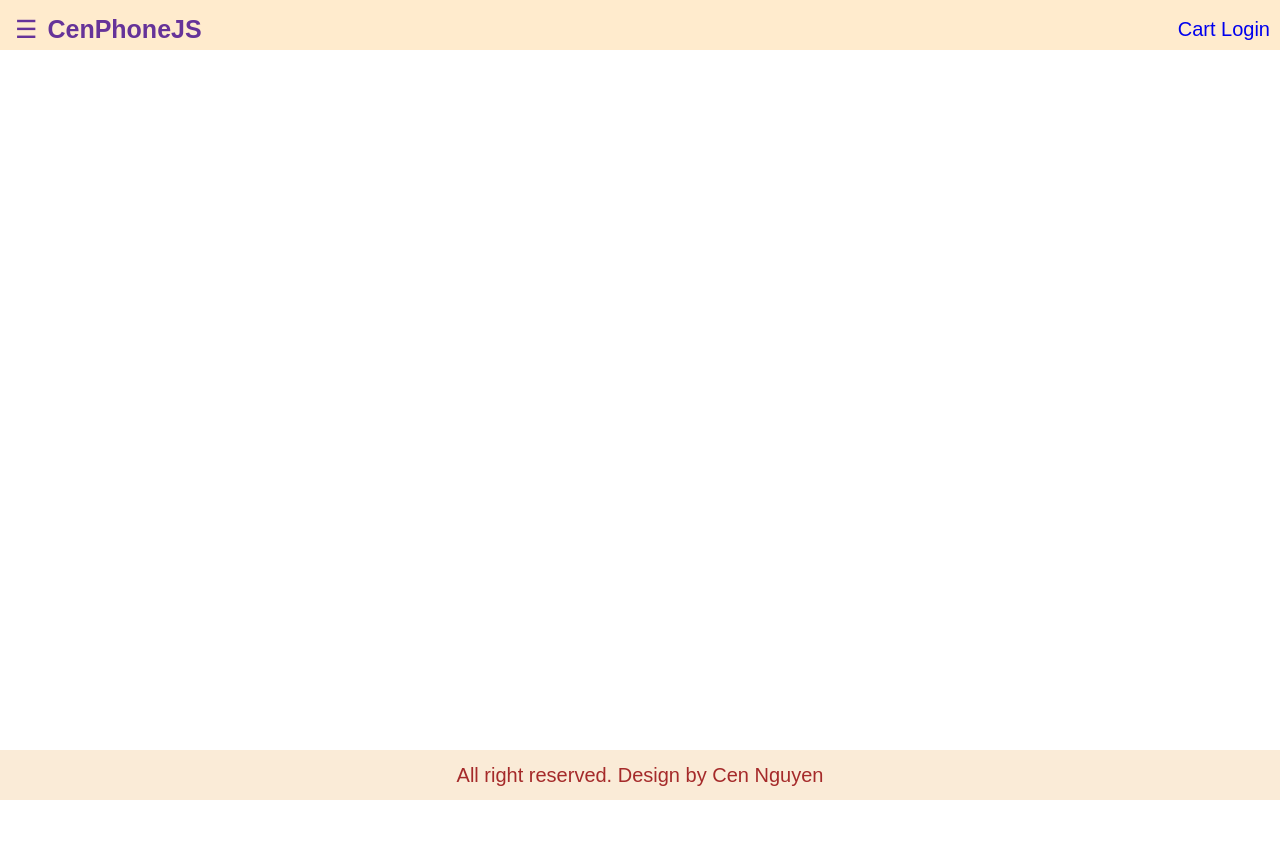
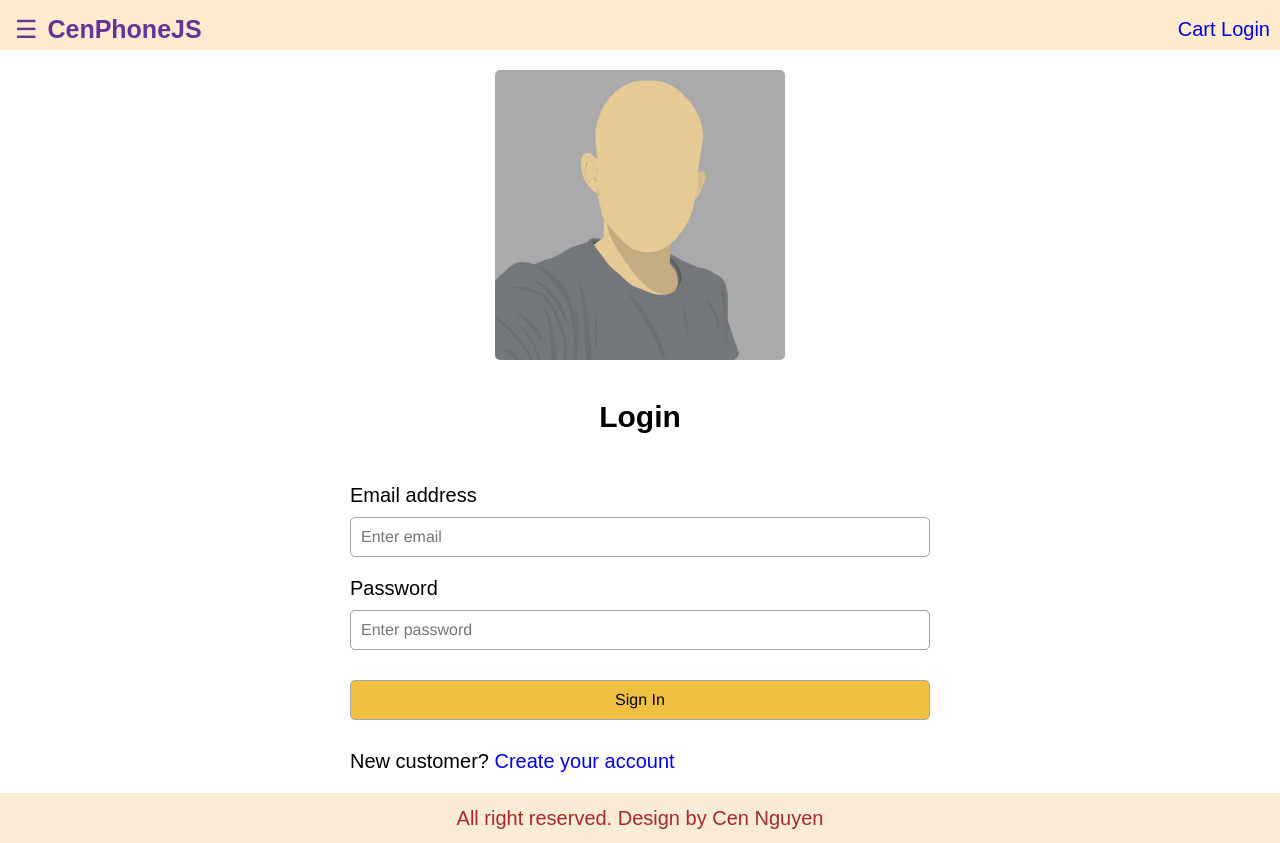
Before and after one commit to cennguyen/phonejs, a React (Create React App) app in the folder frontend/: page /signin in a window 1280 px wide. Before the commit the page ends 800 px from the top, so only its background shows below. Built offline with nearby package versions, Linux system fonts and the light colour scheme.

Commit message:
update login screen

```diff
--- a/frontend/src/App.js
+++ b/frontend/src/App.js
@@ -4,6 +4,7 @@ import ProductScreen from "./screens/ProductScreen";
 import HomeScreen from "./screens/HomeScreen";
 import CartScreen from "./screens/CartScreen";
 import { useSelector } from "react-redux";
+import SigninScreen from "./screens/SigninScreen";
 function App() {
   const openMenu = () => {
     document.querySelector(".sidebar").classList.add("open");
@@ -30,7 +31,7 @@ function App() {
             {cartItems.length > 0 && (
               <span className="badge">{cartItems.length}</span>
             )}
-            <Link to="/login"> Login</Link>
+            <Link to="/signin"> Login</Link>
           </div>
         </header>
         <aside className="sidebar">
@@ -89,6 +90,7 @@ function App() {
         <main>
           <Route path="/cart/:id?" component={CartScreen} />
           <Route path="/products/:id" component={ProductScreen} />
+          <Route path="/signin" component={SigninScreen} />
           <Route path="/" component={HomeScreen} exact />
         </main>
         <footer className="row center">
--- a/frontend/src/index.css
+++ b/frontend/src/index.css
@@ -145,6 +145,13 @@ img.medium {
 img.large {
   width: 100%;
 }
+img.signin{
+  max-width: 29rem;
+  width: 100%;
+ display: block;
+ margin-left: auto;
+ margin-right: auto;
+}
 /*CARD*/
 .card {
   border: 0.1rem #c0c0c0 solid;
@@ -224,3 +231,22 @@ img.large {
   color: #a02020;
   background-color: #ffe0e0e0;
 }
+
+/* Form */
+.form {
+  max-width: 60rem;
+  margin: 0 auto;
+}
+.form > div {
+  display: flex;
+  flex-direction: column;
+  margin: 1rem;
+}
+.form label {
+  margin: 1rem 0;
+  display: block;
+}
+.form h1{
+  text-align: center;
+  font-size: 3rem;
+}
--- /dev/null
+++ b/frontend/src/screens/SigninScreen.js
@@ -0,0 +1,55 @@
+import React, { useState } from "react";
+import { Link } from "react-router-dom";
+
+export default function SigninScreen() {
+  const [email, setEmail] = useState("");
+  const [password, setPassword] = useState("");
+  const submitHandler = (e) => {
+    e.preventDefault();
+    // TODO: sign in action
+  };
+  return (
+    <div>
+      <form className="form" onSubmit={submitHandler}>
+        <div>
+          <img className="signin" src="./images/sc1.jpg" alt="" />
+        </div>
+        <div>
+          <h1>Login</h1>
+        </div>
+        <div>
+          <label htmlFor="email">Email address</label>
+          <input
+            type="email"
+            id="email"
+            placeholder="Enter email"
+            required
+            onChange={(e) => setEmail(e.target.value)}
+          ></input>
+        </div>
+        <div>
+          <label htmlFor="password">Password</label>
+          <input
+            type="password"
+            id="password"
+            placeholder="Enter password"
+            required
+            onChange={(e) => setPassword(e.target.value)}
+          ></input>
+        </div>
+        <div>
+          <label />
+          <button className="primary" type="submit">
+            Sign In
+          </button>
+        </div>
+        <div>
+          <label />
+          <div>
+            New customer? <Link to="/register">Create your account</Link>
+          </div>
+        </div>
+      </form>
+    </div>
+  );
+}
```
Also changed, not shown: frontend/public/images/sc1.jpg (added).
